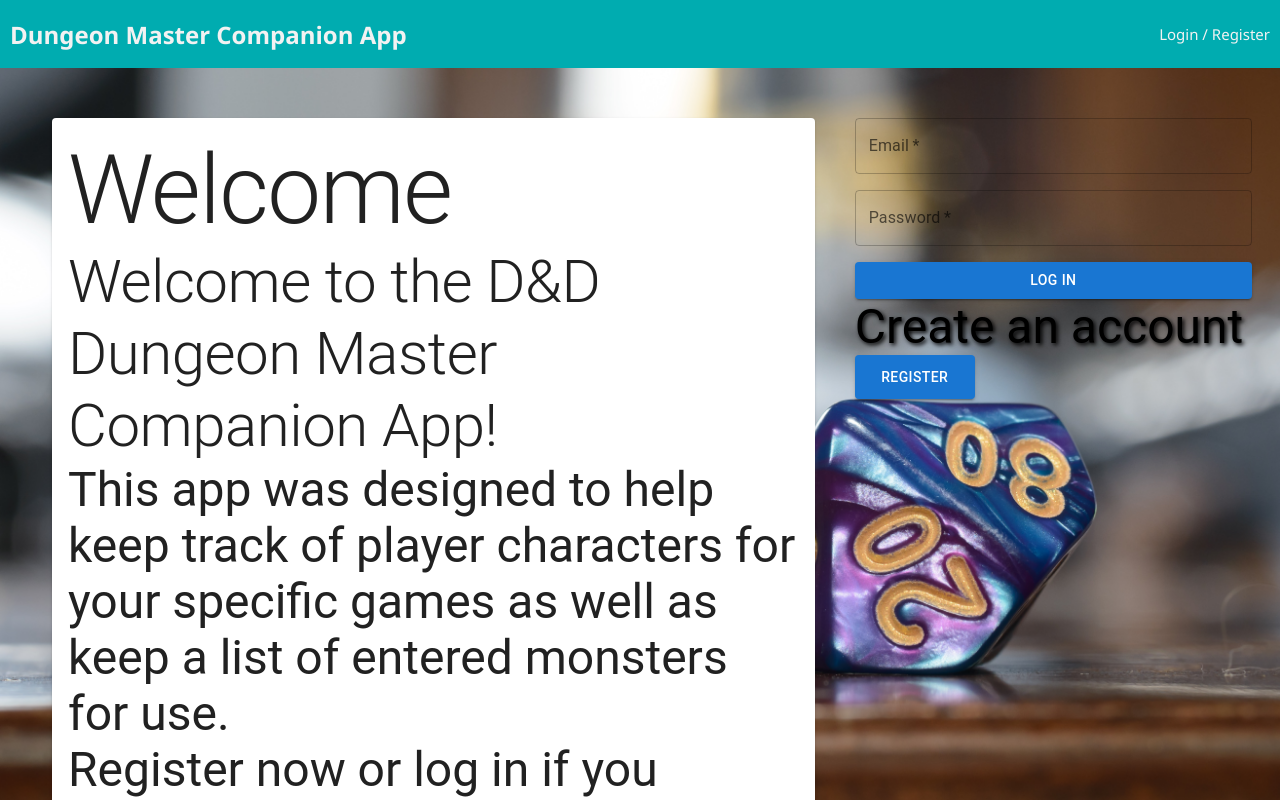
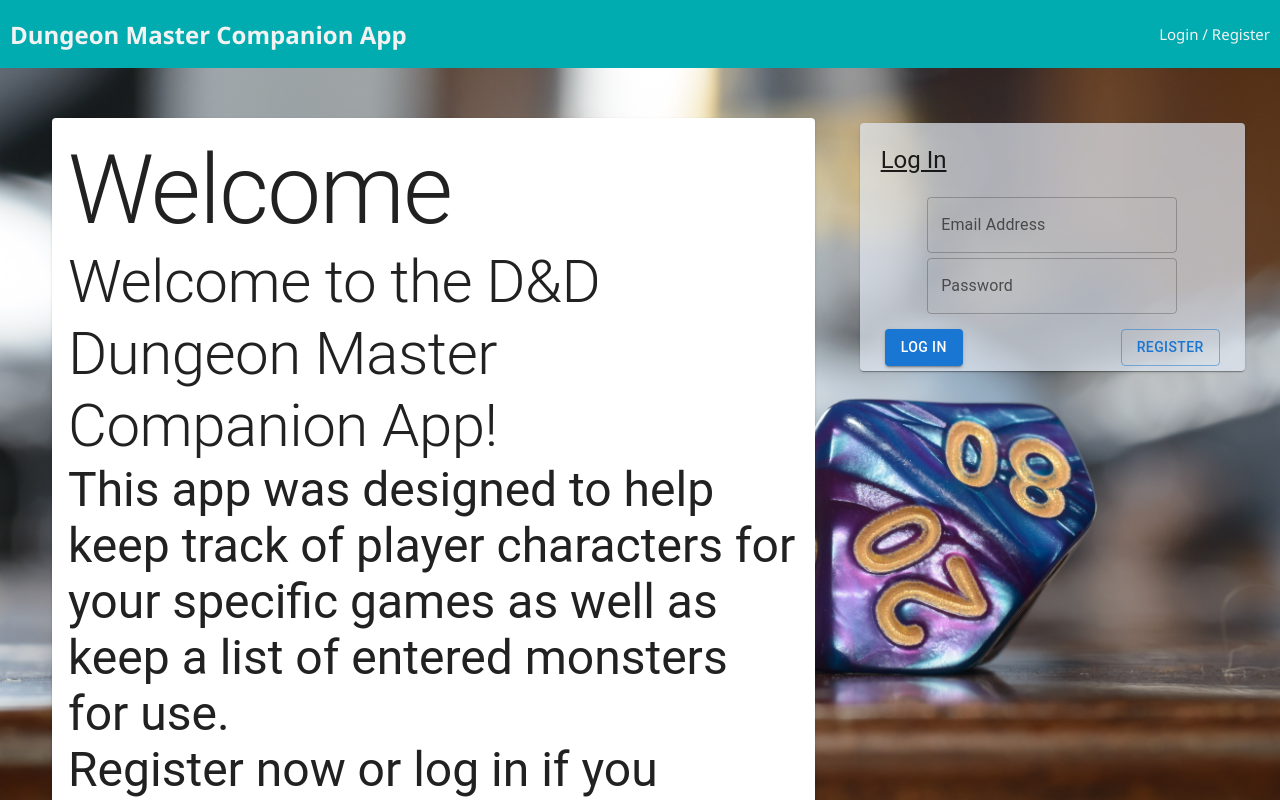
Before and after one commit to jcolago/reforged-web, a React (Vite) app: page /login in a window 1280 px wide. Shown: the top 800 px of the page. Built offline with nearby package versions, Linux system fonts and the light colour scheme; no server answers.

Commit message:
Updated to one auth form for login and registration

```diff
--- a/src/components/App/App.tsx
+++ b/src/components/App/App.tsx
@@ -2,12 +2,18 @@
 
 import React, { useEffect } from 'react';
 import { useDispatch, useSelector } from 'react-redux';
-import { BrowserRouter as Router, Routes, Route, Navigate, Outlet } from 'react-router-dom';
+import {
+  BrowserRouter as Router,
+  Routes,
+  Route,
+  Navigate,
+  Outlet,
+} from 'react-router-dom';
 import { AppDispatch } from '../../redux/store';
 import {
   selectIsAuthenticated,
   selectAuthStatus,
-  fetchCurrentUser
+  fetchCurrentUser,
 } from '../../redux/reducers/auth.reducer';
 import { fetchPlayers } from '../../redux/reducers/player.reducer';
 import { fetchMonsters } from '../../redux/reducers/monster.reducer';
@@ -16,7 +22,6 @@ import './App.css';
 
 // Import components
 import LandingPage from '../LandingPage/LandingPage';
-import RegistrationPage from '../RegistrationPage/RegistrationPage';
 import Nav from '../Nav/Nav';
 import Footer from '../Footer/Footer';
 import UserDashboard from '../UserDashboard/UserDashboard';
@@ -72,15 +77,23 @@ const App: React.FC = () => {
         {/* Public routes */}
         <Route
           path="/"
-          element={isAuthenticated ? <Navigate to="/dashboard" replace /> : <LandingPage />}
+          element={
+            isAuthenticated ? (
+              <Navigate to="/dashboard" replace />
+            ) : (
+              <LandingPage />
+            )
+          }
         />
         <Route
           path="/login"
-          element={isAuthenticated ? <Navigate to="/dashboard" replace /> : <LandingPage />}
-        />
-        <Route
-          path="/register"
-          element={isAuthenticated ? <Navigate to="/dashboard" replace /> : <RegistrationPage />}
+          element={
+            isAuthenticated ? (
+              <Navigate to="/dashboard" replace />
+            ) : (
+              <LandingPage />
+            )
+          }
         />
 
         {/* Protected routes */}
--- /dev/null
+++ b/src/components/AuthFrom/AuthForm.tsx
@@ -0,0 +1,198 @@
+// AuthForm.tsx
+import React, { useState } from 'react';
+import { useDispatch, useSelector } from 'react-redux';
+import { useNavigate } from 'react-router-dom';
+import { login } from '../../redux/reducers/auth.reducer';
+import {
+  createUser,
+  selectUserError,
+  selectUserStatus,
+} from '../../redux/reducers/user.reducer';
+import { AppDispatch } from '../../redux/store';
+import {
+  CardHeader,
+  OutlinedInput,
+  InputLabel,
+  FormControl,
+} from '@mui/material';
+import ButtonContained from '../../global/components/ButtonContained';
+import GlobalCard from '../../global/components/GlobalCard';
+import FormWrapper from '../../global/components/FormWrapper';
+import ButtonOutlined from '../../global/components/ButtonOutlined';
+
+const AuthForm = () => {
+  const [isLoginForm, setIsLoginForm] = useState(true);
+  const [formData, setFormData] = useState({
+    email: '',
+    password: '',
+    password_confirmation: '',
+  });
+
+  const dispatch = useDispatch<AppDispatch>();
+  const navigate = useNavigate();
+  const status = useSelector(selectUserStatus);
+  const error = useSelector(selectUserError);
+
+  const handleInputChange = (e: React.ChangeEvent<HTMLInputElement>) => {
+    const { name, value } = e.target;
+    setFormData((prev) => ({
+      ...prev,
+      [name]: value,
+    }));
+  };
+
+  const handleSubmit = async (e: React.FormEvent) => {
+    e.preventDefault();
+    try {
+      if (isLoginForm) {
+        await dispatch(
+          login({
+            email: formData.email,
+            password: formData.password,
+          })
+        ).unwrap();
+        navigate('/dashboard');
+      } else {
+        await dispatch(createUser(formData)).unwrap();
+        setIsLoginForm(true);
+      }
+    } catch (error) {
+      console.error(
+        isLoginForm ? 'Login failed:' : 'Registration failed:',
+        error
+      );
+    }
+  };
+
+  const toggleForm = () => {
+    setIsLoginForm(!isLoginForm);
+    setFormData({
+      email: '',
+      password: '',
+      password_confirmation: '',
+    });
+  };
+
+  const getFieldError = (fieldName: keyof typeof formData) => {
+    if (error && typeof error === 'object' && Array.isArray(error[fieldName])) {
+      return error[fieldName][0];
+    }
+    return '';
+  };
+
+  return (
+    <FormWrapper onSubmit={handleSubmit}>
+      <GlobalCard
+        style={{
+          width: '375px',
+          margin: '5px',
+          padding: '5px',
+          backgroundColor: 'rgb(226, 232, 243, .7)',
+        }}
+      >
+        <CardHeader
+          style={{ textDecoration: 'underline' }}
+          title={isLoginForm ? 'Log In' : 'Register'}
+        />
+
+        {/* Display general errors */}
+        {error && typeof error === 'string' && (
+          <div className="alert mb-4 p-2 text-red-600 text-center" role="alert">
+            {error}
+          </div>
+        )}
+
+        <div style={{ margin: '5px' }}>
+          <center>
+            <FormControl error={!!getFieldError('email')}>
+              <InputLabel htmlFor="email">Email Address</InputLabel>
+              <OutlinedInput
+                style={{ width: '250px' }}
+                name="email"
+                type="email"
+                label="Email"
+                value={formData.email}
+                onChange={handleInputChange}
+                required
+              />
+              {getFieldError('email') && (
+                <div className="text-red-500 text-sm mt-1">
+                  {getFieldError('email')}
+                </div>
+              )}
+            </FormControl>
+          </center>
+        </div>
+
+        <div style={{ margin: '5px' }}>
+          <center>
+            <FormControl error={!!getFieldError('password')}>
+              <InputLabel htmlFor="password">Password</InputLabel>
+              <OutlinedInput
+                style={{ width: '250px' }}
+                name="password"
+                type="password"
+                label="Password"
+                value={formData.password}
+                onChange={handleInputChange}
+                required
+              />
+              {getFieldError('password') && (
+                <div className="text-red-500 text-sm mt-1">
+                  {getFieldError('password')}
+                </div>
+              )}
+            </FormControl>
+          </center>
+        </div>
+
+        {!isLoginForm && (
+          <div style={{ margin: '5px' }}>
+            <center>
+              <FormControl error={!!getFieldError('password_confirmation')}>
+                <InputLabel htmlFor="password_confirmation">
+                  Confirm Password
+                </InputLabel>
+                <OutlinedInput
+                  style={{ width: '250px' }}
+                  name="password_confirmation"
+                  type="password"
+                  label="Confirm Password"
+                  value={formData.password_confirmation}
+                  onChange={handleInputChange}
+                  required
+                />
+                {getFieldError('password_confirmation') && (
+                  <div className="text-red-500 text-sm mt-1">
+                    {getFieldError('password_confirmation')}
+                  </div>
+                )}
+              </FormControl>
+            </center>
+          </div>
+        )}
+
+        <div
+          style={{
+            display: 'flex',
+            justifyContent: 'space-between',
+            padding: '0 20px',
+            marginTop: '15px',
+          }}
+        >
+          <ButtonContained
+            title={isLoginForm ? 'Log In' : 'Register'}
+            type="submit"
+            disabled={status === 'loading'}
+          />
+          <ButtonOutlined
+            title={isLoginForm ? 'Register' : 'Log In'}
+            onClick={toggleForm}
+          />
+        </div>
+      </GlobalCard>
+    </FormWrapper>
+  );
+};
+
+export default AuthForm;
--- a/src/components/LandingPage/LandingPage.tsx
+++ b/src/components/LandingPage/LandingPage.tsx
@@ -1,18 +1,10 @@
+// LandingPage.tsx
 import React from 'react';
-import { useNavigate } from 'react-router-dom';
 import './LandingPage.css';
 import { Card, CardContent, Typography, Container } from '@mui/material';
-import ButtonContained from '../../global/components/ButtonContained';
-import LoginForm from '../LoginForm/LoginForm';
-
+import AuthForm from '../AuthFrom/AuthForm';
 
 const LandingPage: React.FC = () => {
-  const navigate = useNavigate();
-
-  const onClick = () => {
-    navigate('/register');
-  };
-
   return (
     <div className="container">
       <div className="grid">
@@ -27,7 +19,9 @@ const LandingPage: React.FC = () => {
                   Welcome to the D&D Dungeon Master Companion App!
                 </Typography>
                 <Typography variant="h3" className="text-xl mb-4">
-                  This app was designed to help keep track of player characters for your specific games as well as keep a list of entered monsters for use.
+                  This app was designed to help keep track of player characters
+                  for your specific games as well as keep a list of entered
+                  monsters for use.
                 </Typography>
                 <Typography variant="h3" className="text-xl">
                   Register now or log in if you already have an account.
@@ -37,24 +31,7 @@ const LandingPage: React.FC = () => {
           </Container>
         </div>
         <div className="grid-col grid-col_4">
-        <LoginForm />
-
-          <div className="text-center">
-            <Typography
-              variant="h3"
-              className="text-white text-xl mb-4 drop-shadow-lg"
-              style={{ textShadow: '2px 2px 4px black' }}
-            >
-              Create an account
-            </Typography>
-            <ButtonContained
-              title="Register"
-              width={120}
-              padding={10}
-              onClick={onClick}
-            />
-
-          </div>
+          <AuthForm />
         </div>
       </div>
     </div>
--- a/src/components/LoginForm/LoginForm.tsx
+++ /dev/null
@@ -1,49 +0,0 @@
-import React, { useState } from 'react';
-import { useDispatch } from 'react-redux';
-import { useNavigate } from 'react-router-dom';
-import { login } from '../../redux/reducers/auth.reducer';
-import { AppDispatch } from '../../redux/store';
-import { Box, TextField } from '@mui/material';
-import ButtonContained from '../../global/components/ButtonContained';
-
-const LoginForm: React.FC = () => {
-  const [email, setEmail] = useState('');
-  const [password, setPassword] = useState('');
-  const dispatch = useDispatch<AppDispatch>();
-  const navigate = useNavigate();
-
-  const handleSubmit = async (e: React.FormEvent) => {
-    e.preventDefault();
-    console.log(email, password)
-    try {
-      await dispatch(login({ email, password })).unwrap();
-      navigate('/dashboard');
-    } catch (error) {
-      console.error('Login failed:', error);
-    }
-  };
-
-  return (
-    <form onSubmit={handleSubmit}>
-      <Box sx={{ display: 'flex', flexDirection: 'column', gap: 2 }}>
-        <TextField
-          label="Email"
-          type="email"
-          value={email}
-          onChange={(e) => setEmail(e.target.value)}
-          required
-        />
-        <TextField
-          label="Password"
-          type="password"
-          value={password}
-          onChange={(e) => setPassword(e.target.value)}
-          required
-        />
-        <ButtonContained title="Log In" type='submit'/>
-      </Box>
-    </form>
-  );
-};
-
-export default LoginForm;
--- a/src/global/components/FormWrapper.tsx
+++ b/src/global/components/FormWrapper.tsx
@@ -1,5 +1,4 @@
 import React, { FormEventHandler } from "react";
-import { FormControl } from "@mui/material";
 
 interface Props {
     children: React.ReactNode;
@@ -22,9 +21,9 @@ const FormWrapper: React.FC<Props> = ({
             height: height,
             padding: padding,
         }}>
-            <FormControl>
+
                 {children}
-            </FormControl>
+
 
         </form>
     )
```
